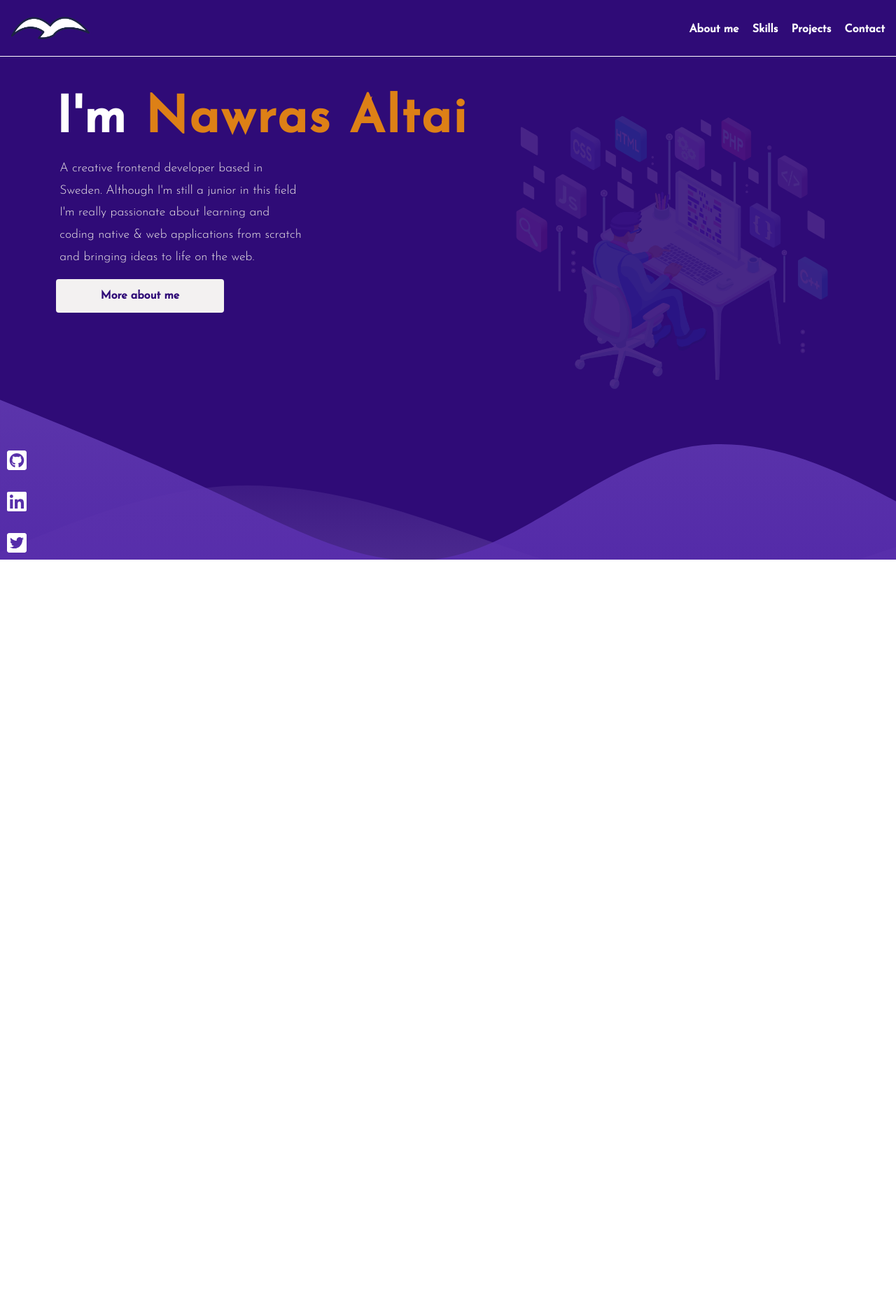
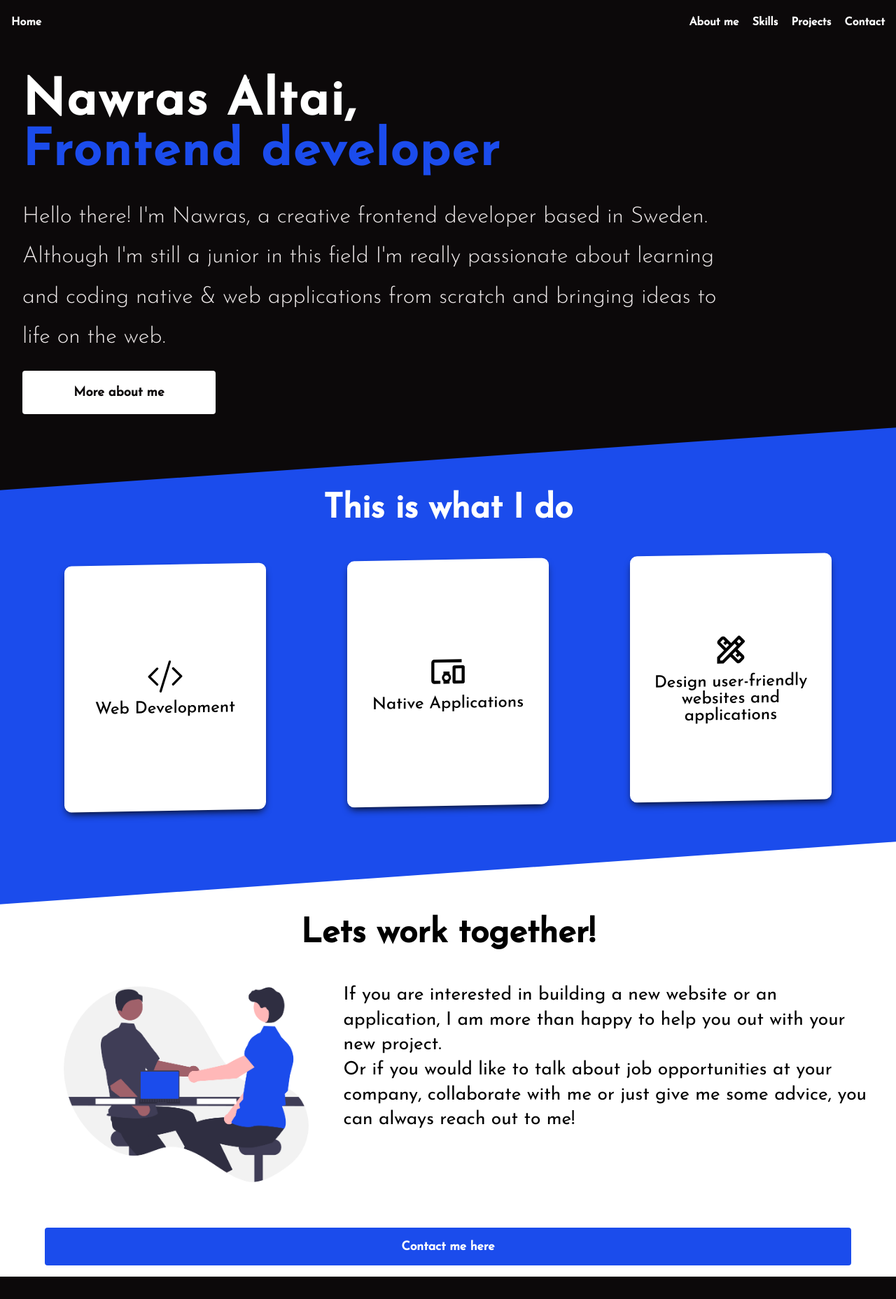
Before and after one commit to nawrazaltai/Nextjs-Portfolio, a Next.js app: page / in a window 1280 px wide. Shown: the whole page at 70% size. Before the commit the page ends 800 px from the top, so only its background shows below. Built offline with nearby package versions, Linux system fonts and the light colour scheme.

Commit message:
new design to home page

```diff
--- a/package.json
+++ b/package.json
@@ -14,6 +14,6 @@
     "next": "13.3.0",
     "react": "18.2.0",
     "react-dom": "18.2.0",
-    "react-icons": "^4.8.0"
+    "react-icons": "^4.10.1"
   }
 }
--- a/src/pages/_app.js
+++ b/src/pages/_app.js
@@ -26,7 +26,7 @@ export default function App({ Component, pageProps }) {
     <div className="">
       <nav className="">
         <a className="nav-home-link" href="/">
-          <Image className="logo" src={seagull} alt="Seagull Logo" />
+          Home
         </a>
         {/* Gamla menyn
         <CgMenu
@@ -67,7 +67,7 @@ export default function App({ Component, pageProps }) {
         </ul>
       </nav>
       <Component {...pageProps} />
-      <div className="home-svg-div">
+      {/* <div className="home-svg-div">
         <ul className="socials-ul">
           <li>
             <a href="https://github.com/nawrazaltai">
@@ -85,7 +85,7 @@ export default function App({ Component, pageProps }) {
             </a>
           </li>
         </ul>
-      </div>
+      </div> */}
     </div>
   );
 }
--- a/src/pages/index.js
+++ b/src/pages/index.js
@@ -4,53 +4,88 @@ import { Inter } from "next/font/google";
 import styles from "@/styles/Home.module.css";
 import frontend from "../../public/frontend-logo.png";
 import { FaGithubSquare, FaLinkedin, FaTwitterSquare } from "react-icons/fa";
+import { BsCodeSlash } from "react-icons/bs";
+import { MdOutlineDevicesOther, MdOutlineDesignServices } from "react-icons/md";
+import teamWork from "../../public/interview.png";
 
 // const inter = Inter({ subsets: ["latin"] });
 
 export default function Home() {
+  const skillsArray = [
+    {
+      id: 0,
+      skill: "Web Development",
+      icon: <BsCodeSlash size={52} color="black" />,
+    },
+    {
+      id: 1,
+      skill: "Native Applications",
+      icon: <MdOutlineDevicesOther size={52} color="black" />,
+    },
+    {
+      id: 2,
+      skill: "Design user-friendly websites and applications",
+      icon: <MdOutlineDesignServices size={52} color="black" />,
+    },
+  ];
+
   return (
-    <div className="home-container">
-      <div className="home-content-div">
-        <div className="home-upper-div">
-          <h1 className="home-h1">
-            I'm <span className="name-span">Nawras Altai</span>
+    <div className={styles.home_container}>
+      <div className={styles.home_content_div}>
+        <div className={styles.home_upper_div}>
+          <h1 className={styles.home_h1}>
+            Nawras Altai,
+            <br />
+            <span className={styles.name_span}>Frontend developer</span>
           </h1>
-          <p>
-            A creative frontend developer based in Sweden. Although I'm still a
-            junior in this field I'm really passionate about learning and coding
-            native & web applications from scratch and bringing ideas to life on
-            the web.
+          <p className={styles.home_p}>
+            Hello there! I'm Nawras, a creative frontend developer based in
+            Sweden. Although I'm still a junior in this field I'm really
+            passionate about learning and coding native & web applications from
+            scratch and bringing ideas to life on the web.
           </p>
-          <a href="/about" className="home-button">
+          <a href="/about" className={styles.home_button}>
             More about me
           </a>
         </div>
+      </div>
+      <section className={styles.what_i_do_div}>
+        <h2 className={styles.what_i_do_h2}>This is what I do</h2>
 
-        <Image
-          className="landing-img"
-          src={frontend}
-          alt="developer animation"
-        />
+        <div className={styles.skills_div}>
+          {skillsArray.map((skill) => {
+            return (
+              <article className={styles.skill_article} id={skill.id}>
+                <div>{skill.icon}</div>
+                <p className={styles.skill_p}>{skill.skill}</p>
+              </article>
+            );
+          })}
+        </div>
+      </section>
+      <div className={styles.work_together_div}>
+        <h2 className={styles.work_together_h2}>Lets work together!</h2>
+        <div className={styles.work_together_content}>
+          <p className={styles.work_together_p}>
+            If you are interested in building a new website or an application, I
+            am more than happy to help you out with your new project.
+            <br />
+            Or if you would like to talk about job opportunities at your
+            company, collaborate with me or just give me some advice, you can
+            always reach out to me!
+          </p>
+          <Image
+            className={styles.teamwork_img}
+            src={teamWork}
+            width={450}
+            height={350}
+            alt="Interview"
+          />
+        </div>
+        <a href="/contact" className={styles.home_contact_me_button}>
+          Contact me here
+        </a>
       </div>
-      {/* <div className="home-svg-div">
-        <ul className="socials-ul">
-          <li>
-            <a href="/">
-              <FaGithubSquare />
-            </a>
-          </li>
-          <li>
-            <a href="/">
-              <FaLinkedin />
-            </a>
-          </li>
-          <li>
-            <a href="/">
-              <FaTwitterSquare />
-            </a>
-          </li>
-        </ul>
-      </div> */}
     </div>
   );
 }
--- a/src/styles/Home.module.css
+++ b/src/styles/Home.module.css
@@ -1,125 +1,301 @@
-.home-content-div {
+.home_container {
+  width: 100%;
   display: flex;
-  justify-content: center;
-  width: 100%;
-  padding: 0.8em 1em;
-  color: white;
-  justify-content: flex-start;
+  /* overflow: scroll; */
+  /* top: 5em; */
+  /* bottom: 0; */
+  /* border: 1px solid red; */
+  flex-direction: column;
+  align-items: space-between;
+  background-color: #0c090a;
 }
 
-.landing-img {
-  display: none;
+.home_content_div {
+  display: flex;
+  /* justify-content: center; */
+  width: 100%;
+  color: white;
+  /* padding-top: 2.5em; */
+  /* padding-left: 1em; */
+  padding: 1em;
 }
 
-.home-upper-div {
-  width: 100%;
-  padding: 1em 0em;
+.home_upper_div {
+  display: flex;
+  flex-direction: column;
+  /* border: 1px solid red; */
+  /* background-color: rgb(47, 11, 119); */
 }
 
-.home-h1 {
-  font-size: 2.3rem;
+.home_h1 {
+  margin-top: 0.2em;
+  font-size: 3rem;
+  letter-spacing: 2.5px;
+  /* width: 70%; */
+  font-weight: 900;
 }
 
-.home-upper-div p {
-  font-size: 1.1rem;
-  width: 95%;
+.name_span {
+  color: rgb(221, 128, 22);
+  color: rgb(27, 76, 236);
 }
 
-.home-button {
-  width: 14em;
-  height: 2.85em;
-  font-size: 0.9rem;
+.home_p {
+  /* width: 55%; */
+  max-width: 95%;
+  /* min-width: 20%; */
+  margin-top: 0.85em;
+  font-size: 1.32rem;
+  font-weight: 300;
+  line-height: 1.8em;
+  color: rgb(236, 231, 231);
+  /* padding-left: 0.3em; */
 }
 
-.home-svg-div {
-  height: 30%;
-  display: flex;
-  position: fixed;
+.home_button {
+  width: 15em;
+  margin-top: 1em;
+  /* height: 3em; */
+  border: none;
+  padding: 1em;
+  color: #0c090a;
+  font-size: 1rem;
+  font-weight: 700;
+  background-color: white;
+  border-radius: 4px;
+  text-decoration: none;
+  display: grid;
+  place-content: center;
+  transition: 1s;
+  cursor: pointer;
 }
 
-ul.socials-ul {
-  flex-direction: row;
-  width: 100%;
-  padding: 0;
-  bottom: 0;
-  justify-content: center;
-  gap: 3em;
+.home_button:hover {
+  /* transform: translateY(-0.5em); */
+  background-color: rgb(27, 76, 236);
+  color: white;
+  border: none;
+  transition: ease 0.4s all;
 }
 
-@media screen and (min-width: 769px) and (max-width: 1200px) {
-  .home-content-div {
+.what_i_do_div {
+  background-color: rgb(27, 76, 236);
+  /* background-color: white; */
+  margin-top: 2em;
+  padding: 3em 0em;
+  height: fit-content;
+  /* -webkit-transform: skew(0, -4.76deg) translateY(calc(50vw / -12)); */
+  /* -ms-transform: skew(0, -4.76deg) translateY(calc(50vw / -12)); */
+  /* position: absolute; */
+  transform: skewY(-4deg);
+  /* transform-origin: top right; */
+}
+
+.what_i_do_h2 {
+  text-align: center;
+  margin-bottom: 1em;
+  font-size: 2.45rem;
+  color: white;
+  /* color: black; */
+  /* letter-spacing: 0.1em; */
+  justify-content: center;
   display: flex;
+  flex-direction: column;
+  transform: skewY(4deg);
+}
+
+.skills_div {
+  display: flex;
+  flex-direction: column;
+  gap: 2em;
+  /* border: 1px solid red; */
+  /* width: 50%; */
   justify-content: center;
   align-items: center;
-    width: 100%;
-    padding: 2em 1em;
-    color: white;
-    justify-content: flex-start;
 }
 
-  .landing-img {
-    width: 25em;
-    height: 25em;
-    z-index: 10;
-    position: absolute;
-    left: 55%;
-    bottom: 20%;
-    /* display: none; */
+.skill_article {
+  /* border: 4px solid orange; */
+  width: 15em;
+  height: 13em;
+  border-radius: 10px;
+  display: flex;
+  flex-direction: column;
+  align-items: center;
+  justify-content: center;
+  gap: 0.25em;
+  padding: 0em 0.5em;
+  /* background-color: black; */
+  background-color: white;
+  text-align: center;
+  box-shadow: 0px 6px 12px -4px rgb(6, 6, 6);
+  transition: ease-in 0.5s all;
+  transform: skewY(4deg);
 }
 
-  .home-upper-div {
-    width: 100%;
+.skill_article:hover {
+  transform: skewY(4deg);
+  transform: translateY(-0.5em) skewY(4deg);
+  transition: ease-out 0.5s all;
 }
 
-  .home-h1 {
-    font-size: 2.8rem;
+.skill_p {
+  font-size: 1.3rem;
+  font-weight: 500;
+  /* color: white; */
 }
 
-  .home-upper-div p {
-    font-size: 1.1rem;
-    max-width: 80%;
+.work_together_div {
+  background-color: white;
+  display: flex;
+  flex-direction: column;
+  height: fit-content;
+  margin-top: -6em;
+  /* padding: 0em 1em; */
+  align-items: center;
+  margin-bottom: 2em;
+  padding-bottom: 1em;
 }
 
-  .home-button {
-    width: 14em;
-    height: 2.75em;
-    font-size: 0.9rem;
-    margin-top: 0.5em;
+.work_together_h2 {
+  margin-top: 3.5em;
+  /* text-align: center; */
+  font-size: 2.45rem;
 }
 
-  .home-svg-div {
-    height: 36%;
-    display: flex;
-    position: fixed;
+.work_together_p {
+  font-size: 1.35rem;
+  line-height: 1.1em;
+  max-width: 95%;
+  margin-top: 0.65em;
 }
 
-  ul.socials-ul {
+.work_together_content {
+  padding: 0em 1em;
+  display: flex;
   flex-direction: column;
-    width: 100%;
-    padding: 0;
-    padding-left: 0.5em;
-    bottom: 0;
-    justify-content: center;
-    gap: 1em;
-  }
-}
-
-.about-container,
-.contact-container,
-.skills-container,
-.projects-container {
-  background-color: rgb(47, 11, 119);
-  height: 100vh;
-  border-top: 1px solid white;
-  display: flex;
-  /* align-items: center; */
+  align-items: center;
   justify-content: center;
 }
 
-.about-h1,
-.contact-h1,
-.skills-h1,
-.projects-h1 {
+.teamwork_img {
+}
+
+.home_contact_me_button {
+  min-width: 90%;
+  margin-top: 1em;
+  /* height: 3em; */
+  border: none;
+  padding: 1em;
+  font-size: 1.1rem;
+  font-weight: 700;
+  background-color: rgb(27, 76, 236);
   color: white;
+  border-radius: 4px;
+  text-decoration: none;
+  display: grid;
+  place-content: center;
+  transition: 1s;
+  cursor: pointer;
+  border: 1px solid transparent;
+}
+
+.home_contact_me_button:hover {
+  color: rgb(27, 76, 236);
+  border: 1px solid rgb(27, 76, 236);
+  background-color: white;
+  transition: ease 0.4s all;
+}
+
+@media screen and (min-width: 769px) {
+  .home_content_div {
+    display: flex;
+    width: 100%;
+    color: white;
+    padding: 2em;
+  }
+
+  .home_upper_div {
+    width: 100%;
+    padding-bottom: 0em;
+  }
+
+  .home_h1 {
+    font-size: 4.5rem;
+  }
+
+  .home_p {
+    font-size: 2rem;
+    max-width: 85%;
+  }
+
+  .home_button {
+    width: 15em;
+    margin-top: 1em;
+    padding: 1.15em;
+    font-size: 1.15rem;
+  }
+
+  .what_i_do_h2 {
+    font-size: 3rem;
+  }
+
+  .what_i_do_div {
     margin-top: 2em;
+    padding: 3em 0em 6em 0em;
+    height: fit-content;
+    margin-bottom: 2em;
+    transform: skewY(-4deg);
   }
+
+  .skills_div {
+    flex-direction: row;
+    justify-content: space-evenly;
+    transform: skewY(3deg);
+    padding: 0em 0.5em;
+  }
+
+  .skill_article {
+    /* border: 4px solid orange; */
+    width: 18em;
+    height: 22em;
+    transform: skewX(0deg);
+  }
+  .skill_article:hover {
+    transform: translateY(-0.5em) skewY(0deg);
+    transition: ease-out 0.5s all;
+  }
+
+  .skill_p {
+    font-size: 1.5rem;
+    font-weight: 500;
+    /* color: white; */
+  }
+
+  .work_together_content {
+    padding: 1em 1em;
+    display: flex;
+    flex-direction: row-reverse;
+    align-items: flex-start;
+    /* justify-content: center; */
+  }
+
+  .work_together_h2 {
+    margin-top: 2.65em;
+    /* text-align: center; */
+    font-size: 3rem;
+  }
+
+  .work_together_p {
+    font-size: 1.65rem;
+    line-height: 1.1em;
+    width: 60%;
+    margin-top: 0.65em;
+    padding-top: 0.5em;
+    line-height: 1.35em;
+  }
+
+  .home_contact_me_button {
+    margin-top: 0.8em;
+  }
+}
--- a/src/styles/globals.css
+++ b/src/styles/globals.css
@@ -10,9 +10,9 @@ html {
 }
 
 body {
-  position: fixed;
   width: 100%;
   height: 100%;
+  background-color: #0c090a;
 }
 
 nav {
@@ -21,6 +21,7 @@ nav {
   justify-content: space-between;
   background-color: white;
   background-color: rgb(47, 11, 119);
+  background-color: #0c090a;
   /* background-color: rgb(68, 32, 137); */
   padding: 1.5em 1em;
   align-items: center;
@@ -59,84 +60,6 @@ nav li a:hover {
 
 .hamburger-menu {
   display: none;
-}
-
-.home-container {
-  width: 100%;
-  /* height: 100vh; */
-  /* width: 100vw; */
-  border-top: 1px solid white;
-  display: flex;
-  position: absolute;
-  top: 5em;
-  bottom: 0;
-  flex-direction: column;
-  align-items: space-between;
-  background-color: rgb(47, 11, 119);
-}
-
-.home-content-div {
-  display: flex;
-  justify-content: center;
-  width: 100%;
-  color: white;
-  padding-top: 2.5em;
-}
-
-.home-upper-div {
-  width: 50%;
-  display: flex;
-  flex-direction: column;
-  /* background-color: rgb(47, 11, 119); */
-  z-index: 10;
-}
-
-.home-h1 {
-  margin-top: 0.2em;
-  font-size: 4.5rem;
-  letter-spacing: 2.5px;
-  /* width: 70%; */
-  font-weight: 900;
-}
-
-.name-span {
-  color: rgb(221, 128, 22);
-}
-
-.home-upper-div p {
-  width: 55%;
-  /* min-width: 20%; */
-  margin-top: 1em;
-  font-size: 1.1rem;
-  font-weight: 300;
-  line-height: 1.8em;
-  color: rgb(236, 231, 231);
-  padding-left: 0.3em;
-}
-
-.home-button {
-  width: 15em;
-  margin-top: 1em;
-  height: 3em;
-  border: none;
-  color: rgb(47, 11, 119);
-  /* color: white; */
-  /* border: 2px solid rgb(221, 128, 22); */
-  font-size: 1rem;
-  font-weight: 700;
-  background-color: rgb(243, 241, 241);
-  border-radius: 4px;
-  text-decoration: none;
-  display: grid;
-  place-content: center;
-  transition: 1s;
-  cursor: pointer;
-}
-
-.home-button:hover {
-  transform: translateY(-0.5em);
-  box-shadow: 2.5px 4px 12px rgb(145, 97, 184);
-  transition: ease 0.4s all;
 }
 
 .landing-img {
@@ -184,8 +107,8 @@ nav li a:hover {
   /* justify-content: center; */
   /* align-items: center; */
   gap: 1.2em;
-  position: fixed;
-  bottom: 0em;
+  position: absolute;
+  /* bottom: 0em; */
   padding-left: 0.5em;
 }
 .socials-ul li a {
@@ -307,32 +230,8 @@ nav li a:hover {
     height: 1.4em;
   }
 
-  /* HOME-CONTENT! */
-  .home-content-div {
-    display: flex;
-    justify-content: center;
-    width: 100%;
-    padding: 0.8em 1em;
-    color: white;
-    justify-content: flex-start;
-  }
-
   .landing-img {
     display: none;
-  }
-
-  .home-upper-div {
-    width: 100%;
-    padding: 1em 0em;
-  }
-
-  .home-h1 {
-    font-size: 2.3rem;
-  }
-
-  .home-upper-div p {
-    font-size: 1.1rem;
-    width: 95%;
   }
 
   .home-button {
@@ -358,39 +257,6 @@ nav li a:hover {
 }
 
 @media screen and (min-width: 769px) and (max-width: 1200px) {
-  .home-content-div {
-    display: flex;
-    justify-content: center;
-    align-items: center;
-    width: 100%;
-    padding: 2em 1em;
-    color: white;
-    justify-content: flex-start;
-  }
-
-  .landing-img {
-    width: 25em;
-    height: 25em;
-    z-index: 10;
-    position: absolute;
-    left: 55%;
-    bottom: 20%;
-    /* display: none; */
-  }
-
-  .home-upper-div {
-    width: 100%;
-  }
-
-  .home-h1 {
-    font-size: 2.8rem;
-  }
-
-  .home-upper-div p {
-    font-size: 1.1rem;
-    max-width: 80%;
-  }
-
   .home-button {
     width: 14em;
     height: 2.75em;
```
Also changed, not shown: public/interview.png (added), 1 other file (tests, documents, lock files or other folders). Lines whose indentation alone changed are shown as unchanged.
